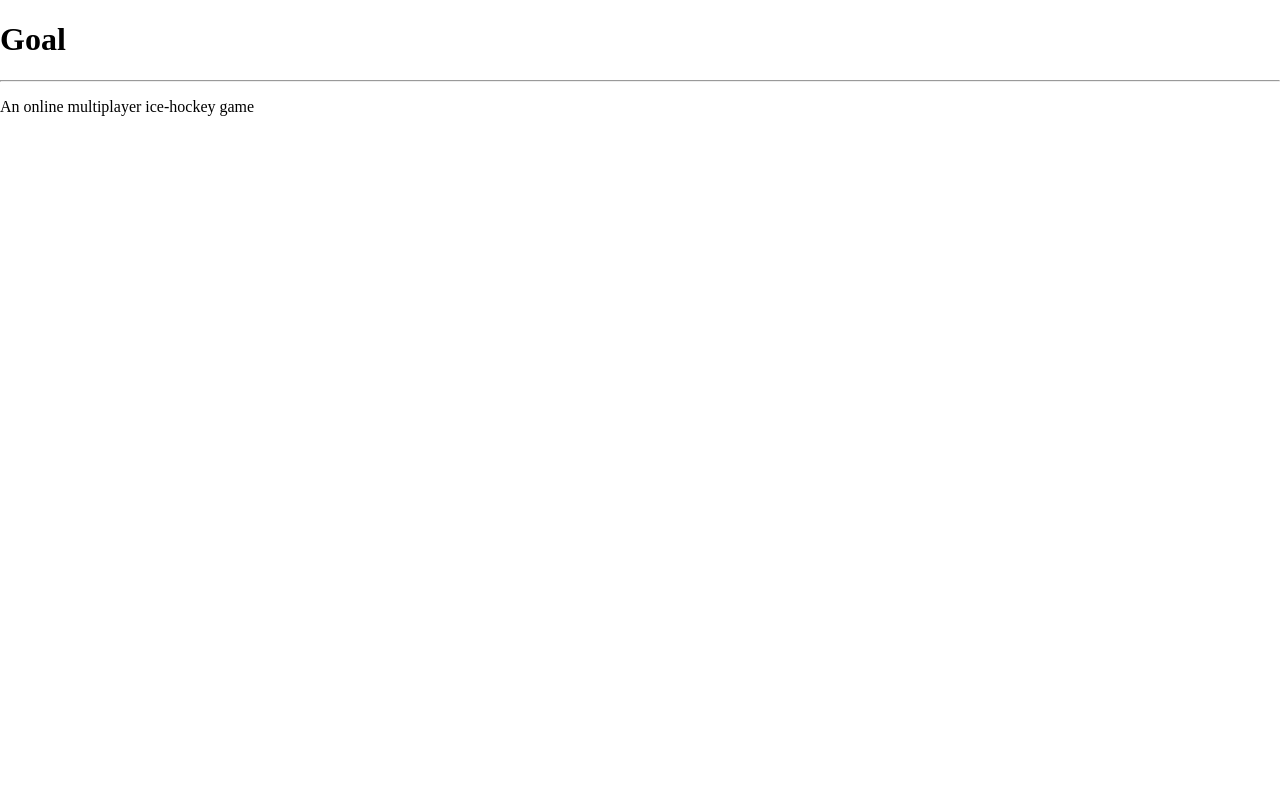
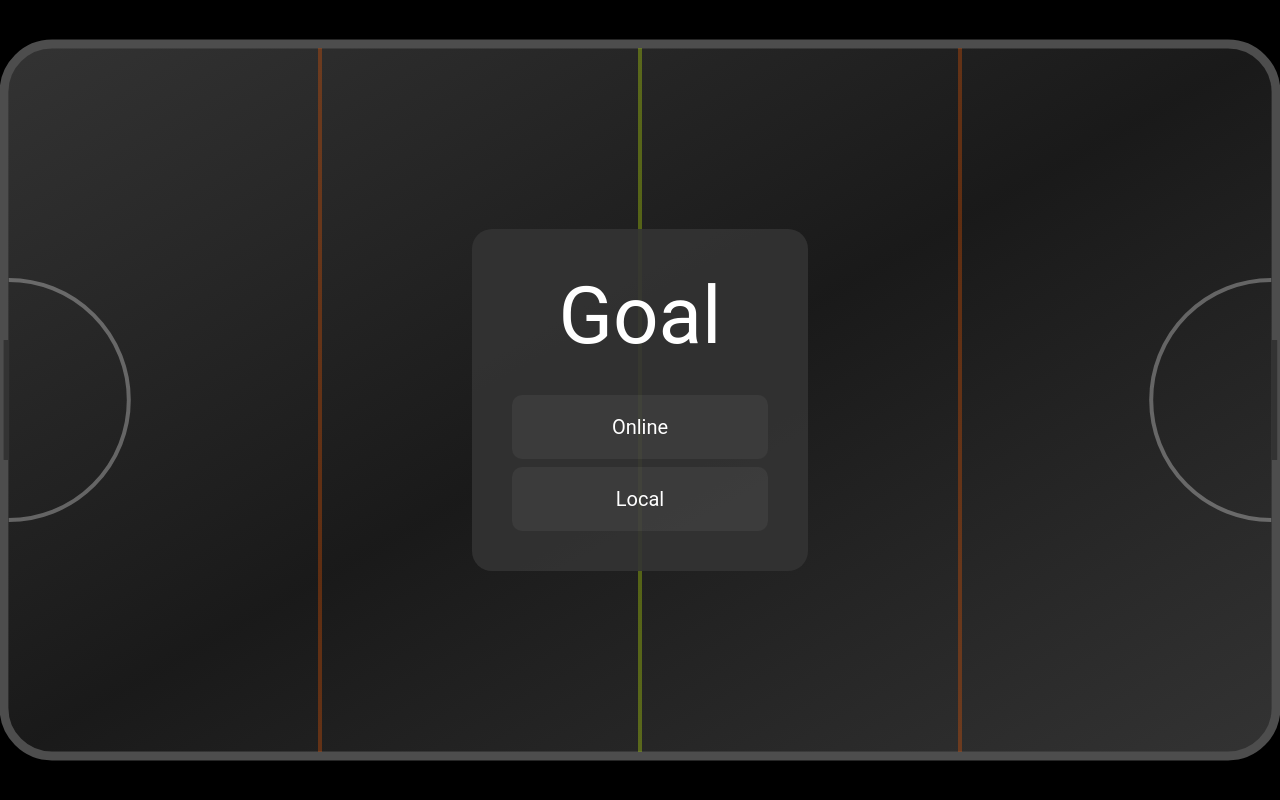
Before and after one commit to jominjose14/goal, a plain HTML site: page client/index.html in a window 1280 px wide. Drawn offline with Linux system fonts and the light colour scheme.

Commit message:
create board and welcome screen

```diff
--- a/client/index.html
+++ b/client/index.html
@@ -9,8 +9,10 @@
     <script src="index.js" defer></script>
 </head>
 <body>
-    <h1>Goal</h1>
-    <hr>
-    <p>An online multiplayer ice-hockey game</p>
+    <div class="welcome">
+        <h1>Goal</h1>
+        <button>Online</button>
+        <button>Local</button>
+    </div>
 </body>
 </html>
--- a/client/style.css
+++ b/client/style.css
@@ -1,4 +1,51 @@
 html, body {
     margin: 0;
     padding: 0;
+    height: 100%;
+    width: 100%;
 }
+
+body {
+    display: grid;
+    place-items: center;
+    background-color: hsla(0, 0%, 0%);
+    background-image: url("images/board.svg");
+    background-size: 100vw 100vh;
+    background-repeat: no-repeat;
+    background-attachment: fixed;
+    font-family: "Roboto", sans-serif;
+}
+
+.welcome {
+    display: flex;
+    flex-direction: column;
+    gap: 1vmin;
+    background-color: hsla(0, 0%, 20%, 0.9);
+    font-size: 2.5vmin;
+    align-content: center;
+    border-radius: 1em;
+    padding: 2em;
+
+    h1 {
+        all: unset;
+        color: hsl(0, 0%, 100%, 1);
+        font-size: 4em;
+        text-align: center;
+        margin-bottom: 3vmin;
+    }
+
+    button {
+        all: unset;
+        cursor: pointer;
+        color: hsl(0, 0%, 100%, 1);
+        background-color: hsla(0, 0%, 100%, 0.05);
+        font-size: 1em;
+        text-align: center;
+        border-radius: 0.5em;
+        padding: 1em 5em;
+
+        &:hover {
+            background-color: hsla(0, 0%, 100%, 0.1);
+        }
+    }
+}
```
Also changed, not shown: client/images/board.svg (added).
